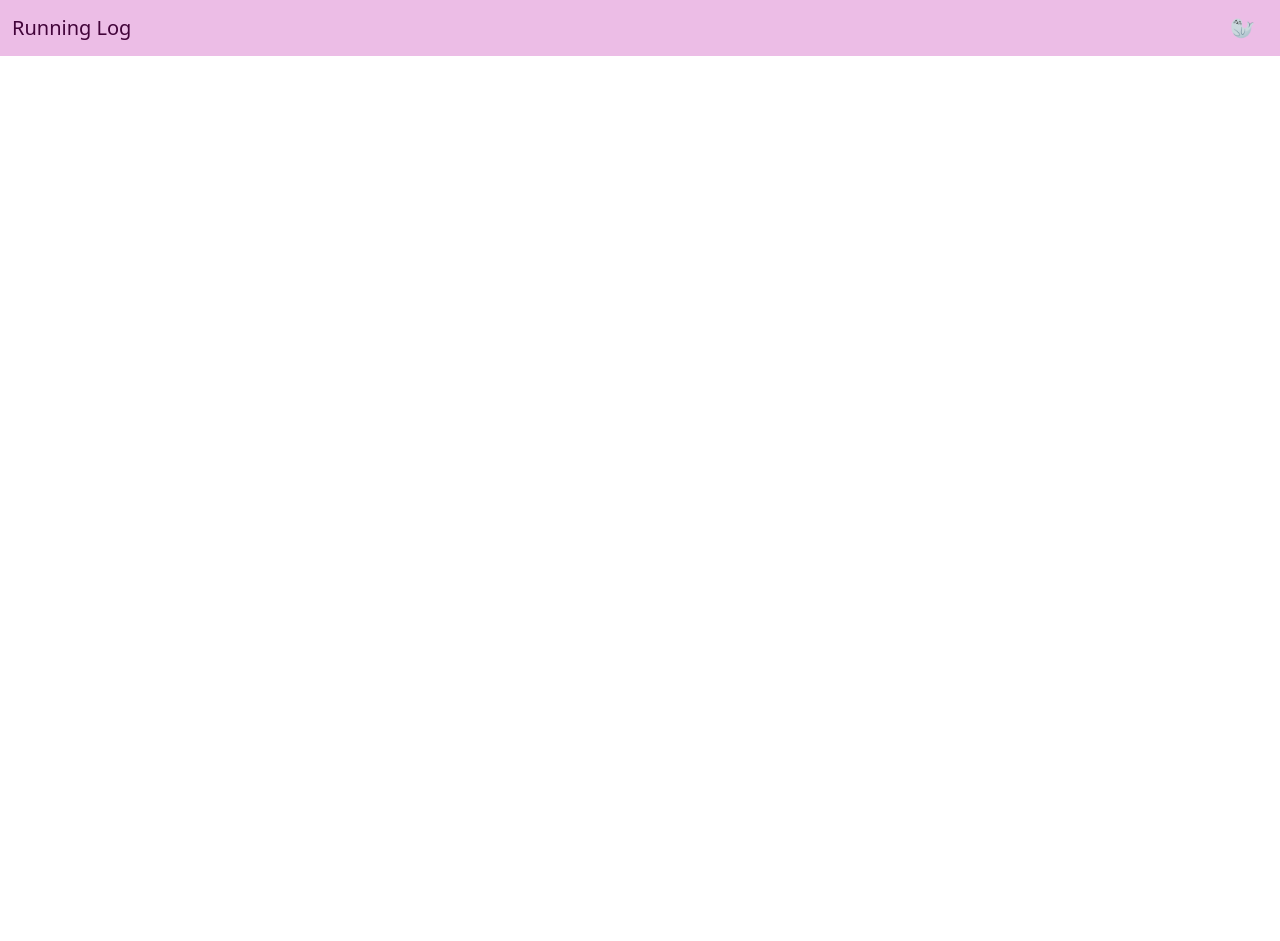
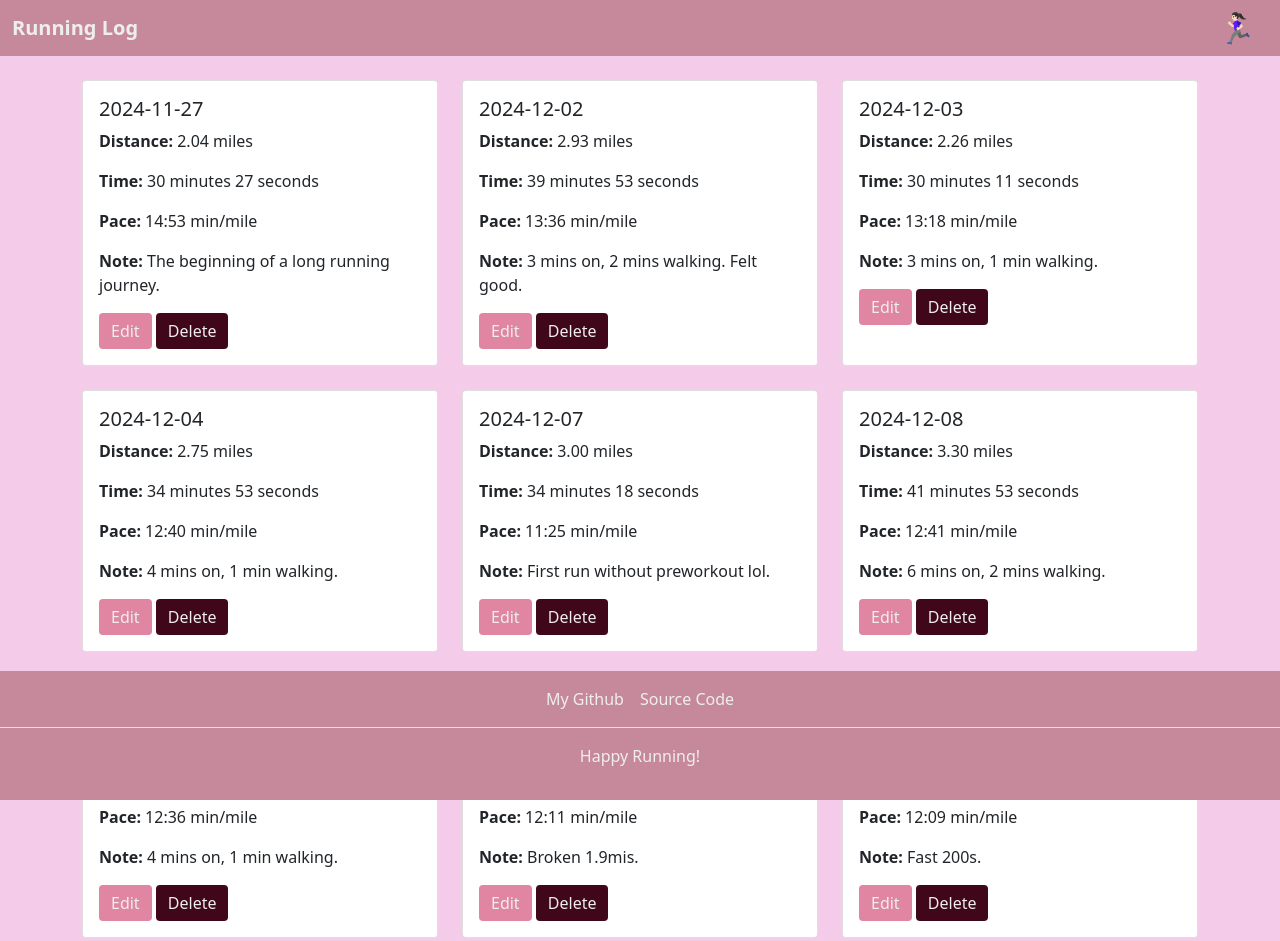
Before and after one commit to ehb2004/fantastic-potato-george, a plain HTML site: page index.html in a window 1280 px wide. Shown: the top 941 px of the page. Before the commit the page ends 800 px from the top, so only its background shows below. Drawn offline with nearby package versions, Linux system fonts and the light colour scheme; files that its build step writes are made by us from their sources.

Commit message:
Add files via upload

```diff
--- /dev/null
+++ b/data/runs.json
@@ -0,0 +1,494 @@
+{
+    "runningData": [
+      {
+        "date": "2024-11-27",
+        "distance": "2.04 miles",
+        "time": "30 minutes 27 seconds",
+        "pace": "14:53 min/mile",
+        "note": "The beginning of a long running journey."
+      },
+      {
+        "date": "2024-12-02",
+        "distance": "2.93 miles",
+        "time": "39 minutes 53 seconds",
+        "pace": "13:36 min/mile",
+        "note": "3 mins on, 2 mins walking. Felt good."
+      },
+      {
+        "date": "2024-12-03",
+        "distance": "2.26 miles",
+        "time": "30 minutes 11 seconds",
+        "pace": "13:18 min/mile",
+        "note": "3 mins on, 1 min walking."
+      },
+      {
+        "date": "2024-12-04",
+        "distance": "2.75 miles",
+        "time": "34 minutes 53 seconds",
+        "pace": "12:40 min/mile",
+        "note": "4 mins on, 1 min walking."
+      },
+      {
+        "date": "2024-12-07",
+        "distance": "3.00 miles",
+        "time": "34 minutes 18 seconds",
+        "pace": "11:25 min/mile",
+        "note": "First run without preworkout lol."
+      },
+      {
+        "date": "2024-12-08",
+        "distance": "3.30 miles",
+        "time": "41 minutes 53 seconds",
+        "pace": "12:41 min/mile",
+        "note": "6 mins on, 2 mins walking."
+      },
+      {
+        "date": "2024-12-09",
+        "distance": "2.75 miles",
+        "time": "34 minutes 41 seconds",
+        "pace": "12:36 min/mile",
+        "note": "4 mins on, 1 min walking."
+      },
+      {
+        "date": "2024-12-10",
+        "distance": "2.69 miles",
+        "time": "32 minutes 52 seconds",
+        "pace": "12:11 min/mile",
+        "note": "Broken 1.9mis."
+      },
+      {
+        "date": "2024-12-14",
+        "distance": "2.96 miles",
+        "time": "36 minutes 1 second",
+        "pace": "12:09 min/mile",
+        "note": "Fast 200s."
+      },
+      {
+        "date": "2024-12-16",
+        "distance": "2.95 miles",
+        "time": "37 minutes 40 seconds",
+        "pace": "12:45 min/mile",
+        "note": "Slow 500s."
+      },
+      {
+        "date": "2024-12-17",
+        "distance": "2.52 miles",
+        "time": "32 minutes 6 seconds",
+        "pace": "12:43 min/mile",
+        "note": "Knees weak, arms are heavy lol."
+      },
+      {
+        "date": "2024-12-23",
+        "distance": "1.85 miles",
+        "time": "21 minutes 18 seconds",
+        "pace": "11:29 min/mile",
+        "note": "Christmas EVE Eve run."
+      },
+      {
+        "date": "2024-12-29",
+        "distance": "1.00 mile",
+        "time": "10 minutes 11 seconds",
+        "pace": "10:11 min/mile",
+        "note": "Knee did not actually hurt today, whoop whoop!"
+      },
+      {
+        "date": "2025-01-01",
+        "distance": "1.25 miles",
+        "time": "14 minutes 12 seconds",
+        "pace": "11:21 min/mile",
+        "note": "I just ran around my house like 15 times."
+      },
+      {
+        "date": "2025-01-04",
+        "distance": "0.33 miles",
+        "time": "2 minutes 51 seconds",
+        "pace": "8:34 min/mile",
+        "note": "Well, it was colder than I thought."
+      },
+      {
+        "date": "2025-01-09",
+        "distance": "3.20 miles",
+        "time": "42 minutes 0 seconds",
+        "pace": "13:07 min/mile",
+        "note": "Run with 3 hours of sleep, never again."
+      },
+      {
+        "date": "2025-01-18",
+        "distance": "2.50 miles",
+        "time": "28 minutes 0 seconds",
+        "pace": "11:12 min/mile",
+        "note": "Hey Siri, play Fergalicious."
+      },
+      {
+        "date": "2025-01-21",
+        "distance": "2.52 miles",
+        "time": "33 minutes 32 seconds",
+        "pace": "13:18 min/mile",
+        "note": "Evening run."
+      },
+      {
+        "date": "2025-01-24",
+        "distance": "1.20 miles",
+        "time": "13 minutes 48 seconds",
+        "pace": "11:25 min/mile",
+        "note": "Late night, short run."
+      },
+      {
+        "date": "2025-01-25",
+        "distance": "3.20 miles",
+        "time": "35 minutes 0 seconds",
+        "pace": "10:56 min/mile",
+        "note": "Rah."
+      },
+      {
+        "date": "2025-01-27",
+        "distance": "2.60 miles",
+        "time": "30 minutes 0 seconds",
+        "pace": "11:32 min/mile",
+        "note": "I upped the incline to 1.5, shoulda stayed at a humble 1."
+      },
+      {
+        "date": "2025-01-28",
+        "distance": "2.80 miles",
+        "time": "35 minutes 0 seconds",
+        "pace": "12:30 min/mile",
+        "note": "Nice slow recovery run."
+      },
+      {
+        "date": "2025-02-04",
+        "distance": "2.00 miles",
+        "time": "25 minutes 0 seconds",
+        "pace": "12:30 min/mile",
+        "note": "Nice easy 2 miler."
+      },
+      {
+        "date": "2025-02-06",
+        "distance": "2.20 miles",
+        "time": "25 minutes 0 seconds",
+        "pace": "11:22 min/mile",
+        "note": "Speed work eww."
+      },
+      {
+        "date": "2024-02-08",
+        "distance": "4.00 miles",
+        "time": "48 minutes 0 seconds",
+        "pace": "12:00 min/mile",
+        "note": "LONGEST RUN YET..."
+      },
+      {
+        "date": "2025-02-11",
+        "distance": "3.20 miles",
+        "time": "39 minutes 0 seconds",
+        "pace": "12:11 min/mile",
+        "note": "Not too bad."
+      },
+      {
+        "date": "2025-02-13",
+        "distance": "2.10 miles",
+        "time": "25 minutes 30 seconds",
+        "pace": "12:09 min/mile",
+        "note": "Did you know I could go 7.0 mph? Me neither."
+      },
+      {
+        "date": "2025-02-17",
+        "distance": "3.23 miles",
+        "time": "38 minutes 57 seconds",
+        "pace": "12:02 min/mile",
+        "note": "Progressive Run."
+      },
+      {
+        "date": "2025-02-08",
+        "distance": "1.70 miles",
+        "time": "21 minutes 20 seconds",
+        "pace": "12:32 min/mile",
+        "note": "Very short recovery run."
+      },
+      {
+        "date": "2025-02-20",
+        "distance": "2.20 miles",
+        "time": "25 minutes 55 seconds",
+        "pace": "11:47 min/mile",
+        "note": "This week has been hard running"
+      },
+      {
+        "date": "2025-02-22",
+        "distance": "5.00 miles",
+        "time": "60 minutes 0 seconds",
+        "pace": "12:00 min/mile",
+        "note": "LONG RUN PR!"
+      },
+      {
+        "date": "2025-02-24",
+        "distance": "1.50 miles",
+        "time": "18 minutes 0 seconds",
+        "pace": "12:00 min/mile",
+        "note": "2 servings of pozole was not the move today."
+      },
+      {
+        "date": "2025-02-25",
+        "distance": "3.30 miles",
+        "time": "39 minutes 06 seconds",
+        "pace": "11:51 min/mile",
+        "note": "My knee is angry with me, but I hope it gets over it."
+      },
+      {
+        "date": "2025-02-27",
+        "distance": "2.20 miles",
+        "time": "26 minutes 0 seconds",
+        "pace": "11:49 min/mile",
+        "note": "Thursday Speed Work."
+      },
+      {
+        "date": "2025-03-01",
+        "distance": "3.10 miles",
+        "time": "35 minutes 1 second",
+        "pace": "11:18 min/mile",
+        "note": "Long Run (1/2)."
+      },
+      {
+        "date": "2025-03-01",
+        "distance": "1.00 mile",
+        "time": "11 minutes 35 seconds",
+        "pace": "11:35 min/mile",
+        "note": "Long Run (2/2) Sadly, I had to stop."
+      },
+      {
+        "date": "2025-03-03",
+        "distance": "3.40 miles",
+        "time": "38 minutes 47 seconds",
+        "pace": "11:24 min/mile",
+        "note": "Progressive Run."
+      },
+      {
+        "date": "2025-03-04",
+        "distance": "2.00 miles",
+        "time": "23 minutes 12 seconds",
+        "pace": "11:36 min/mile",
+        "note": "Eh run, PF was ridiculously hot."
+      },
+      {
+        "date": "2025-03-06",
+        "distance": "2.25 miles",
+        "time": "25 minutes 8 seconds",
+        "pace": "11:10 min/mile",
+        "note": "Enjoyed sushi today, but at what cost???"
+      },
+      {
+        "date": "2025-03-08",
+        "distance": "5.51 miles",
+        "time": "63 minutes 2 seconds",
+        "pace": "11:26 min/mile",
+        "note": "Was aiming for 6, but I will take 5.5."
+      },
+      {
+        "date": "2025-03-10",
+        "distance": "3.35 miles",
+        "time": "37 minutes 4 seconds",
+        "pace": "11:03 min/mile",
+        "note": "Yet another progressive run."
+      },
+      {
+        "date": "2025-03-11",
+        "distance": "3.66 miles",
+        "time": "40 minutes 56 seconds",
+        "pace": "11:11 min/mile",
+        "note": "Tempo Run- NO WALK BREAKS!"
+      },
+      {
+        "date": "2025-03-13",
+        "distance": "2.63 miles",
+        "time": "30 minutes 54 seconds",
+        "pace": "11:44 min/mile",
+        "note": "That was brutal"
+      },
+      {
+        "date": "2025-03-17",
+        "distance": "1.20 miles",
+        "time": "14 minutes 29 seconds",
+        "pace": "12:04 min/mile",
+        "note": "Mile trial warm up?"
+      },
+      {
+        "date": "2025-03-17",
+        "distance": "1.00 mile",
+        "time": "9 minutes 40 seconds",
+        "pace": "9:40 min/mile",
+        "note": "Mile Trial - I tried to go fast."
+      },
+      {
+        "date": "2025-03-18",
+        "distance": "2.14 miles",
+        "time": "24 minutes 22 seconds",
+        "pace": "11:23 min/mile",
+        "note": "Tempo Run - fail. Guys, today was awful."
+      },
+      {
+        "date": "2025-03-20",
+        "distance": "2.25 miles",
+        "time": "26 minutes 11 seconds",
+        "pace": "11:38 min/mile",
+        "note": "Speed work, skipped cooldown."
+      },
+      {
+        "date": "2025-03-22",
+        "distance": "1.38 miles",
+        "time": "13 minutes 46 seconds",
+        "pace": "9:57 min/mile",
+        "note": "Night run in Kentucky. Mile PR!"
+      },
+      {
+        "date": "2025-03-24",
+        "distance": "1.10 miles",
+        "time": "39 minutes 06 seconds",
+        "pace": "9:28 min/mile",
+        "note": "New shoes in Kentucky."
+      },
+      {
+        "date": "2025-03-25",
+        "distance": "2.00 miles",
+        "time": "21 minutes 19 seconds",
+        "pace": "10:39 min/mile",
+        "note": "Tempo Run - incomplete."
+      },
+      {
+        "date": "2025-03-29",
+        "distance": "1.60 miles",
+        "time": "18 minutes 27 seconds",
+        "pace": "11:32 min/mile",
+        "note": "Returning from Spring Break part 1."
+      },
+      {
+        "date": "2025-03-29",
+        "distance": "0.76 miles",
+        "time": "15 minutes 24 seconds",
+        "pace": "20:15 min/mile",
+        "note": "Part 2. Hill Sprint Intervals."
+      },
+      {
+        "date": "2025-03-31",
+        "distance": "4.16 miles",
+        "time": "47 minutes 6 seconds",
+        "pace": "11:19 min/mile",
+        "note": "Monday Progressive Run."
+      },
+      {
+        "date": "2025-04-01",
+        "distance": "2.57 miles",
+        "time": "29 minutes 32 seconds",
+        "pace": "11:29 min/mile",
+        "note": "Tempo Run, DNF whole thing."
+      },
+      {
+        "date": "2025-04-01",
+        "distance": "1.05 miles",
+        "time": "17 minutes 48 seconds",
+        "pace": "16:57 min/mile",
+        "note": "Incline 9, hill sprint intervals."
+      },
+      {
+        "date": "2025-04-03",
+        "distance": "2.66 miles",
+        "time": "30 minutes 12 seconds",
+        "pace": "11:21 min/mile",
+        "note": "Speed Work Thursday."
+      },
+      {
+        "date": "2025-04-05",
+        "distance": "5.50 miles",
+        "time": "62 minutes 29 seconds",
+        "pace": "11:22 min/mile",
+        "note": "Long Run Sat. 6 miles in the works."
+      },
+      {
+        "date": "2025-04-07",
+        "distance": "3.77 miles",
+        "time": "43 minutes 08 seconds",
+        "pace": "11:26 min/mile",
+        "note": "Knocked the speed down a TINY bit to prepare for the long run. Call me a strategist."
+      },
+      {
+        "date": "2025-04-08",
+        "distance": "3.73 miles",
+        "time": "42 minutes 21 seconds",
+        "pace": "11:21 min/mile",
+        "note": "Hey guys I actually did the whole tempo run."
+      },
+      {
+        "date": "2025-04-08",
+        "distance": "1.02 miles",
+        "time": "16 minutes 39 seconds",
+        "pace": "16:19 min/mile",
+        "note": "Incline 9, you think you cannot sweat anymore, but definitely can."
+      },
+      {
+        "date": "2025-04-10",
+        "distance": "2.40 miles",
+        "time": "28 minutes 33 seconds",
+        "pace": "11:54 min/mile",
+        "note": "Thursday Speed Work."
+      },
+      {
+        "date": "2025-04-12",
+        "distance": "5.89 miles",
+        "time": "65 minutes 0 seconds",
+        "pace": "11:02 min/mile",
+        "note": "Stupid autoshut off at PF is my opps."
+      },
+      {
+        "date": "2025-04-14",
+        "distance": "3.10 miles",
+        "time": "34 minutes 31 seconds",
+        "pace": "11:08 min/mile",
+        "note": "Progressive Run, knees hurt."
+      },
+      {
+        "date": "2025-04-15",
+        "distance": "1.50 miles",
+        "time": "17 minutes 14 seconds",
+        "pace": "11:29 min/mile",
+        "note": "Tempo Run Cut Short - I felt sick today."
+      },
+      {
+        "date": "2025-02-25",
+        "distance": "2.55 miles",
+        "time": "29 minutes 29 seconds",
+        "pace": "11:33 min/mile",
+        "note": "Speed work, how you eat does in fact affect your training..."
+      },
+      {
+        "date": "2025-04-19",
+        "distance": "3.19 miles",
+        "time": "33 minutes 48 seconds",
+        "pace": "10:35 min/mile",
+        "note": "UNA Lucky Lion Race - My first race!"
+      },
+      {
+        "date": "2025-04-21",
+        "distance": "4.20 miles",
+        "time": "47 minutes 18 seconds",
+        "pace": "11:16 min/mile",
+        "note": "Back to training for the half marathon in 7?8? months."
+      },
+      {
+        "date": "2025-04-22",
+        "distance": "4.20 miles",
+        "time": "46 minutes 31 seconds",
+        "pace": "11:05 min/mile",
+        "note": "So happy to slowly, but surely increase my week distance."
+      },
+      {
+        "date": "2025-04-22",
+        "distance": "1.04 miles",
+        "time": "16 minutes 37 seconds",
+        "pace": "15:59 min/mile",
+        "note": "Hill Sprints, someone remind me why I wanted to be faster?!?"
+      },
+      {
+        "date": "2025-04-24",
+        "distance": "2.58 miles",
+        "time": "31 minutes 0 seconds",
+        "pace": "12:00 min/mile",
+        "note": "Thursday Speed Work - Top speed 8.0!!"
+      }
+    ]
+  }
--- a/index.html
+++ b/index.html
@@ -5,11 +5,12 @@
   <title>runningApp</title>
   <meta name="viewport" content="width=device-width, initial-scale=1">
   <link rel="stylesheet" href="https://public.codepenassets.com/css/normalize-5.0.0.min.css">
-  <link rel='stylesheet' href='https://cdnjs.cloudflare.com/ajax/libs/bootstrap/5.0.2/css/bootstrap.min.css'><link rel="stylesheet" href="./style.css">
+  <link rel='stylesheet' href='https://cdnjs.cloudflare.com/ajax/libs/bootstrap/5.0.2/css/bootstrap.min.css'>
   <link rel='stylesheet' href="styles/style.css">
 </head>
 <body>
-
+<!-- wraps whole page in flex container -->
+<div id="pageContent" class="d-flex flex-column min-vh-100">
 <!-- Navigation Bar stolen from devCharlie example -->
 <!-- https://github.com/barrycumbie/special-fortnight-charlie -->
 <!-- ✅ navbar with burger and logo -->
@@ -18,7 +19,7 @@
     <a class="navbar-brand" href="#">Running Log
     </a>
     <button class="navbar-toggler" type="button" data-bs-toggle="collapse" data-bs-target="#navbarNav" aria-controls="navbarNav" aria-expanded="false" aria-label="Toggle navigation">
-      <span style="font-size: 20px;">🦭</span>
+      <span style="font-size: 30px;">🏃🏻‍♀️</span>
     </button>
     <!-- links if they decide to work... -->
     <div class="collapse navbar-collapse" id="navbarNav">
@@ -32,15 +33,35 @@
   </div>
 </nav>
 
+<!-- Main content -->
+<main class="container mt-4">
+  <div id="runEntries" class="row">
+    <!-- Cards go here -->
+  </div>
+</main>
 
 
-
+<!-- footer -->
+<!-- <footer class="bg-light text-center text-lg-start mt-auto" style="position: sticky; bottom: 0; width: 100%;">
+  <div class="text-center p-3">
+    © 2023 Running Log. All rights reserved.
+  </div>
+</footer> -->
+<!-- https://getbootstrap.com/docs/5.1/examples/footers/ -->
+<footer class="py-3 mt-auto">
+  <ul class="nav justify-content-center border-bottom pb-3 mb-3">
+    <li class="nav-item"><a href="#" class="px-2">My Github</a></li>
+    <li class="nav-item"><a href="#" class="px-2">Source Code</a></li>
+  </ul>
+  <p class="text-center">Happy Running!</p>
+</footer>
+</div>
 
 
 <!-- partial -->
 <script src='https://cdnjs.cloudflare.com/ajax/libs/jquery/3.7.1/jquery.min.js'></script>
 <script src='https://cdnjs.cloudflare.com/ajax/libs/jqueryui/1.14.1/jquery-ui.min.js'></script>
-<script src='https://cdnjs.cloudflare.com/ajax/libs/bootstrap/5.3.3/js/bootstrap.min.js'></script><script  src="./script.js"></script>
+<script src='https://cdnjs.cloudflare.com/ajax/libs/bootstrap/5.3.3/js/bootstrap.min.js'></script>
 <script src='scripts/script.js'></script>
 
 
--- a/scripts/script.js
+++ b/scripts/script.js
@@ -0,0 +1,35 @@
+$(document).ready(function () {
+    let runData = [];
+
+    //https://github.com/barrycumbie/jubilant-garbanzo-easy-read
+    fetch('./data/runs.json')
+    .then(response => response.json())
+    .then(data => {
+      runData = data.runningData;
+      displayRuns(runData);
+    })
+    .catch(error => console.error('Error loading run data:', error));
+    function displayRuns(runs) {
+        const container = $('#runEntries');
+        container.empty();
+
+        runs.forEach((run, index) => {
+          const card = `
+            <div class="col-md-6 col-lg-4 mb-4">
+              <div class="card shadow-md h-100">
+                <div class="card-body">
+                  <h5 class="card-title">${run.date}</h5>
+                  <p class="card-text"><strong>Distance:</strong> ${run.distance}</p>
+                  <p class="card-text"><strong>Time:</strong> ${run.time}</p>
+                  <p class="card-text"><strong>Pace:</strong> ${run.pace}</p>
+                  <p class="card-text"><strong>Note:</strong> ${run.note}</p>
+                  <button class="btn btn-md edit-btn" data-index="${index}">Edit</button>
+                  <button class="btn btn-md delete-btn" data-index="${index}">Delete</button>
+                </div>
+              </div>
+            </div>
+          `;
+          container.append(card);
+        });
+      }
+    });
--- a/styles/style.css
+++ b/styles/style.css
@@ -1,11 +1,51 @@
-/* body {
-  background-color: #f8bbd0;
-} */
+/* https://colorhunt.co/palette/56021f7d1c4ad17d98f4cce9 */
+body {
+  background-color: #F4CCE9;
+}
 
 /* https://forum.bootstrapstudio.io/t/changing-the-navbar-color/10513/3 */
 #pageNav {
-  background-color: rgb(236, 189, 230);
+  background-color: #c6899c;
 }
 .navbar-brand {
-  color:rgb(66, 4, 58);
+  color:#EEEEEE;
+  font-weight: bold;
 }
+
+/* edit and delete buttons */
+.edit-btn {
+  background-color: #e086a3;
+  color: #EEEEEE;
+  border: none;
+}
+.edit-btn:hover {
+  background-color: #F4CCE9;
+  color: #6d1732;
+}
+
+.delete-btn {
+  background-color: #3f0719;
+  color: #EEEEEE;
+  border: none;
+}
+.delete-btn:hover {
+  background-color: #F4CCE9;
+  color: #3f0719;
+}
+
+/* footer */
+footer {
+  position: fixed;
+  bottom: 0;
+  width: 100%;
+  background-color: #c6899c;
+  color: #EEEEEE;
+}
+footer a {
+  color: #EEEEEE;
+  text-decoration: none;
+}
+/* padding */
+body {
+  padding-bottom: 150px;
+}
```
